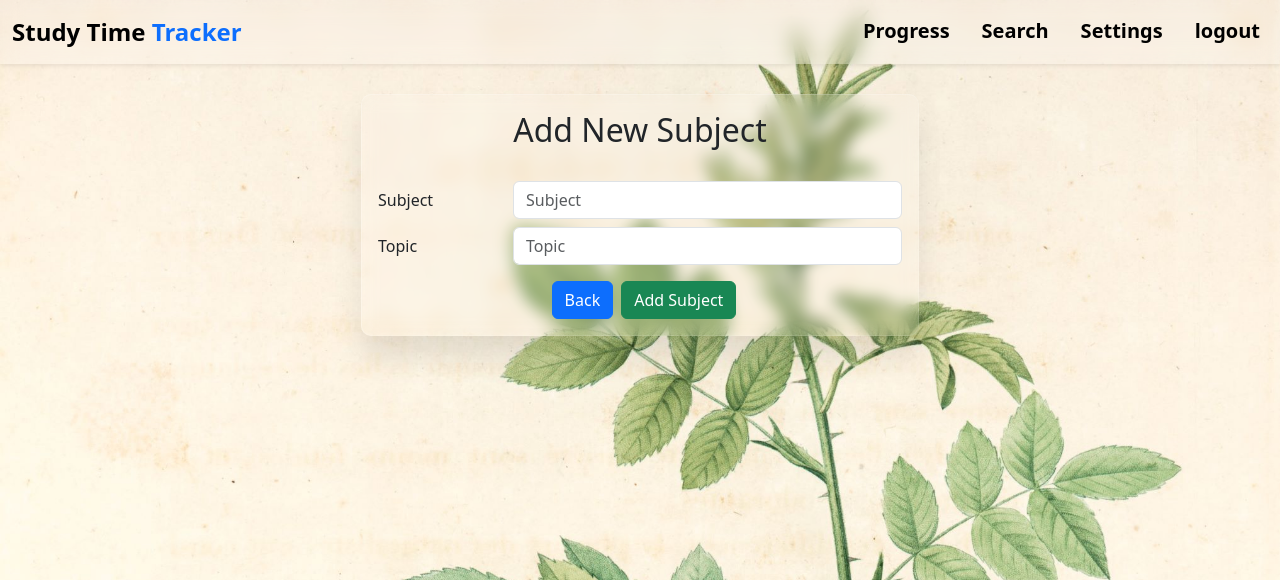
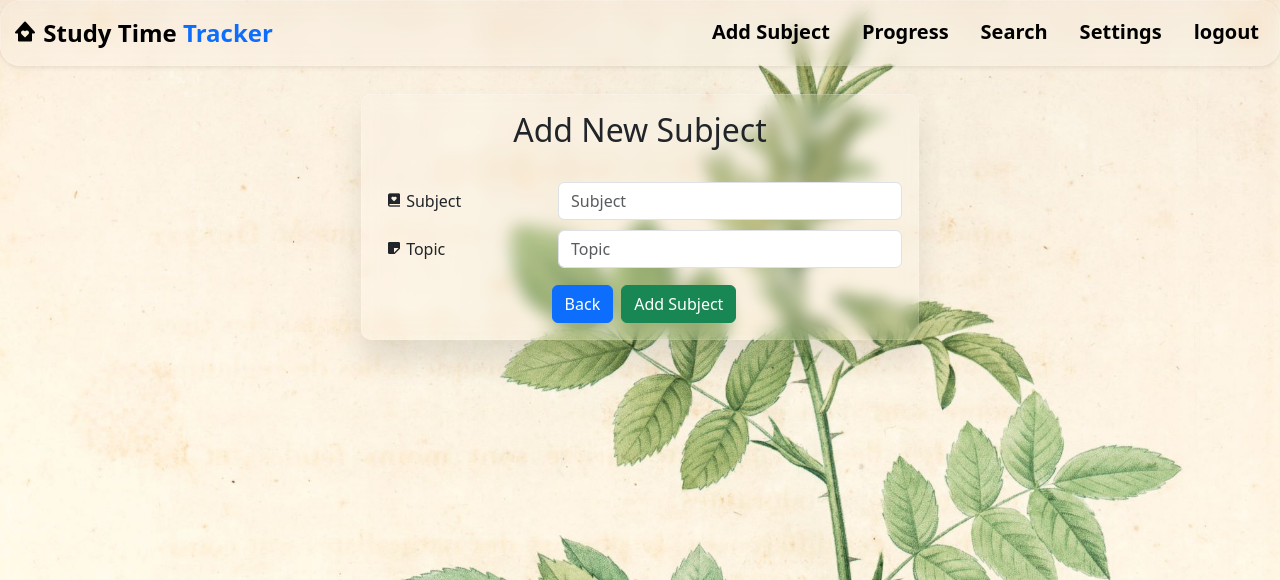
Before and after one commit to ipriyanshuthakur/studytimetracker, a Django app: page /add_record/ in a window 1280 px wide. Shown: the top 580 px of the page. Run offline with Django 4.2, Linux system fonts and the light colour scheme; the visitor is signed in with stand-in values (Sample User, id 1); data comes from the database, SQL or seed files in the repository; data that the repository does not hold is empty; some libraries are stand-ins or nearby versions; some web fonts are replaced.

Commit message:
Navigation Page

```diff
--- a/main/templates/add_record.html
+++ b/main/templates/add_record.html
@@ -12,10 +12,10 @@
         {% csrf_token %}
 
         <div class="row mb-2 g-3 align-items-center">
-          <div class="col-3">
-            <label for="subname" class="col-form-label h5">Subject</label>
+          <div class="col-4">
+            <label for="subname" class="col-form-label p-2 h5"><i class='bx bxs-book-heart'></i> Subject</label>
           </div>
-          <div class="col-9">
+          <div class="col-8">
             {{ form.subname }}
             <div class="invalid-feedback">
                     Please Enter Subject Name
@@ -24,10 +24,10 @@
         </div>
 
         <div class="row mb-3 g-3 align-items-center">
-          <div class="col-3">
-            <label for="topic" class="col-form-label h5">Topic</label>
+          <div class="col-4">
+            <label for="topic" class="col-form-label p-2 h5"><i class='bx bxs-note'></i> Topic</label>
           </div>
-          <div class="col-9">
+          <div class="col-8">
             {{ form.topic }}
             <div class="invalid-feedback">
                     Please Enter Topic Name
--- a/main/templates/base.html
+++ b/main/templates/base.html
@@ -11,6 +11,7 @@
     <link href="https://cdn.jsdelivr.net/npm/bootstrap@5.3.0-alpha1/dist/css/bootstrap.min.css" rel="stylesheet" integrity="sha384-GLhlTQ8iRABdZLl6O3oVMWSktQOp6b7In1Zl3/Jr59b6EGGoI1aFkw7cmDA6j6gD" crossorigin="anonymous">
     <!-- Boxicons -->
     <link href='https://unpkg.com/boxicons@2.1.4/css/boxicons.min.css' rel='stylesheet'>
+
     <!-- Google Fonts -->
     <link rel="preconnect" href="https://fonts.googleapis.com">
     <link rel="preconnect" href="https://fonts.gstatic.com" crossorigin>
@@ -23,12 +24,14 @@
     background-size: cover;
     background-repeat: no-repeat;
     background-attachment: fixed;
+    position: relative;
+
   }
+
   main {
-    margin-top: 60px;
-    padding-right: 0px;
-    padding-left: 0px;
-    padding-top: 10px;
+    margin-top: 70px;
+
+
   }
 .navbar-nav .nav-item .nav-link {
   position: relative;
--- a/main/templates/home.html
+++ b/main/templates/home.html
@@ -69,8 +69,8 @@
                      <h1 class="display-1 text-responsive" style="font-weight: bold; font-size: 60px;">
                         <span id="time-elapsed"></span>
                      </h1>
-                        <h5  style=" font-size: 45px; ">
-                        <span class="text-primary">{{ record.subname }} </span>{{ record.topic }}
+                        <h5  class="fw-bold" style=" font-size: 45px; ">
+                        <span class="text-success">{{ record.subname }} </span>{{ record.topic }}
                         </h5>
                         <h6 class="card-title"></i> Started at: {{ record.start_at.time }}</h6>
                     </div>
--- a/main/templates/navbar.html
+++ b/main/templates/navbar.html
@@ -1,7 +1,7 @@
 {% load static %}
 <nav class="navbar navbar-expand-lg  shadow-sm  fixed-top">
   <div class="container-fluid">
-    <strong><a class="navbar-brand me-auto fs-4" href="{% url 'home' %}">Study Time <span class="text-primary">Tracker</span></a>
+    <strong><a class="navbar-brand me-auto fs-4" href="{% url 'home' %}"><i class='bx bxs-home-heart'></i> Study Time <span class="text-primary">Tracker</span></a>
     </strong>
     <button class="navbar-toggler" type="button" data-bs-toggle="collapse" data-bs-target="#navbarNav" aria-controls="navbarNav" aria-expanded="false" aria-label="Toggle navigation">
       <span class="navbar-toggler-icon"></span>
@@ -10,8 +10,13 @@
       <ul class="navbar-nav ms-auto nav-underline fs-5 text-center fw-semibold">
         {% if user.is_authenticated %}
           <li class="nav-item">
+          <a class="nav-link" href="{% url 'add_record' %}">Add Subject</a>
+        </li>
+
+        <li class="nav-item">
           <a class="nav-link" href="{% url 'progress' %}">Progress</a>
         </li>
+
         <li class="nav-item ">
           <a class="nav-link " href="{% url 'search_page' %}">Search</a>
         </li>
@@ -36,8 +41,12 @@
 
 <style>
     .navbar  {
-        background: rgba(255, 255, 255, 0.2);
-        backdrop-filter: blur(10px);
+          background: rgba(255, 255, 255, 0.1);
+  backdrop-filter: blur(8px);
+  border-radius: 20px;
+  border: 1px solid rgba(255, 255, 255, 0.2);
+  border-bottom-color: rgba(255, 255, 255, 0.1);
+  box-shadow: 0 20px 30px rgba(0, 0, 0, 0.1);
 
     }
 
--- a/main/templates/update_record.html
+++ b/main/templates/update_record.html
@@ -12,7 +12,7 @@
 
         <div class="row mb-2 g-3 align-items-center">
           <div class="col-3">
-            <label for="subname" class="col-form-label h5">Subject</label>
+            <label for="subname" class="col-form-label h5"><i class='bx bxs-book-heart'></i> Subject</label>
           </div>
           <div class="col-9">
             {{ form.subname }}
@@ -24,7 +24,7 @@
 
         <div class="row mb-3 g-3 align-items-center">
           <div class="col-3">
-            <label for="topic" class="col-form-label h5">Topic</label>
+            <label for="topic" class="col-form-label h5"><i class='bx bxs-note'></i> Topic</label>
           </div>
           <div class="col-9">
             {{ form.topic }}
```
